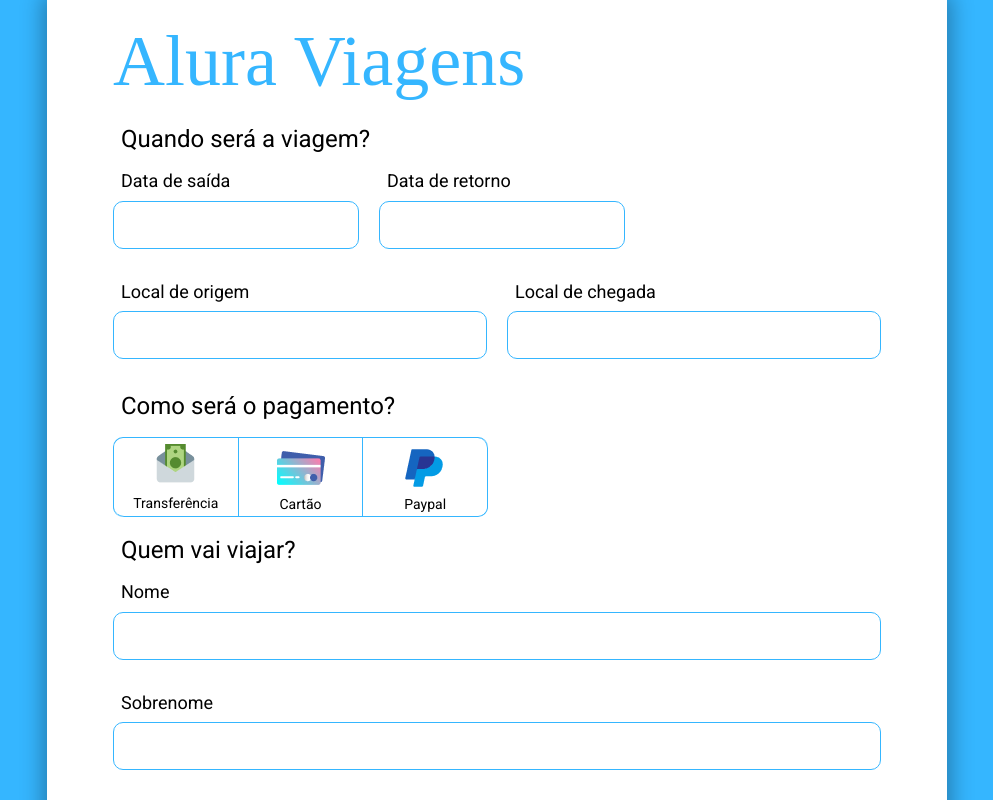
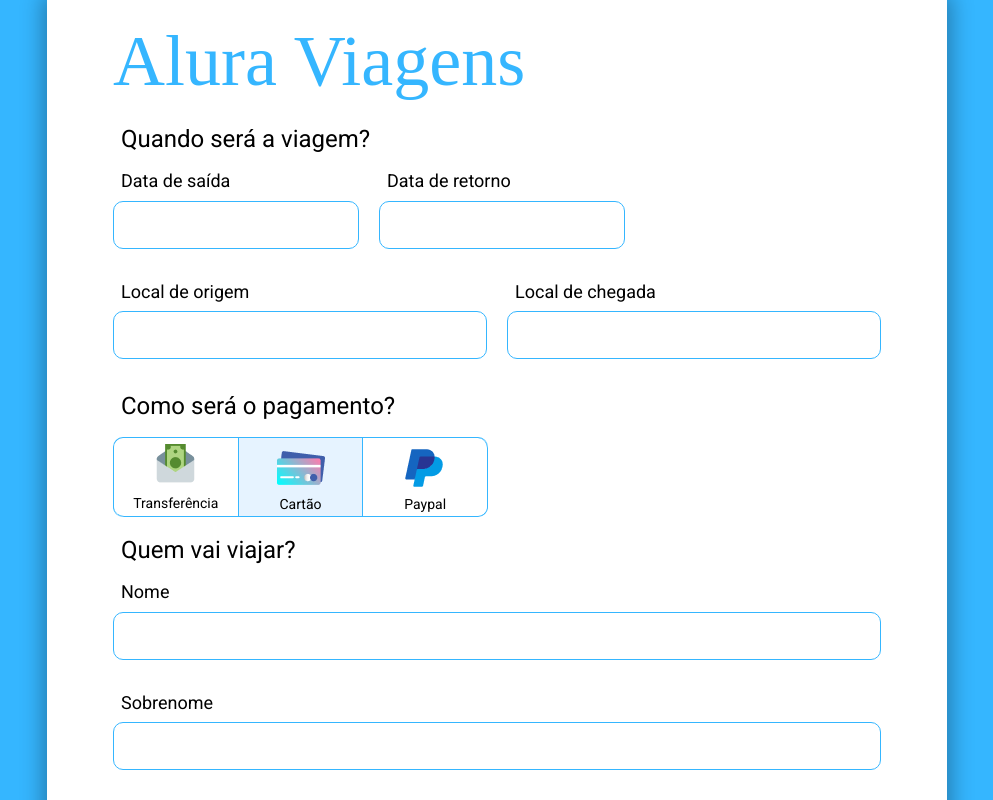
Before and after one commit to camila-cruz/alura-viagens, a Next.js app: page / in a window 1280 px wide. Shown: the top 800 px of the page, without its empty margins (143-1136 px from the left). Built offline with nearby package versions, Linux system fonts and the light colour scheme; a web font is replaced by a local one.

Commit message:
feat(radio input): add behavior and style to checked radios

```diff
--- a/src/components/forms/RadioInput/index.js
+++ b/src/components/forms/RadioInput/index.js
@@ -1,10 +1,11 @@
 import React from 'react';
-import styled from 'styled-components';
+import styled, { css } from 'styled-components';
 import PropTypes from 'prop-types';
 import Text from '../../foundation/Text';
 
 const Radio = styled.input`
-  display: none;
+  position: absolute;
+  width: 0px;
 `;
 
 const RadioWrapper = styled.label`
@@ -35,9 +36,7 @@ const RadioWrapper = styled.label`
     align-self: center;
   }
 
-  & > ${Radio}:checked {
-    background-color: rgba(211, 234, 255, 0.56);
-  }
+  ${({ checked }) => checked && css`background: rgba(211, 234, 255, 0.56);`}
 `;
 
 export function RadioInput({
@@ -45,12 +44,19 @@ export function RadioInput({
   alt,
   name,
   id,
+  checked,
+  onChange,
   children,
 }) {
   return (
-    <RadioWrapper>
+    <RadioWrapper checked={checked}>
       {/* eslint-disable-next-line no-console */}
-      <Radio type="radio" name={name} id={id} onClick={(e) => console.log(e.target.id)} />
+      <Radio
+        type="radio"
+        name={name}
+        id={id}
+        onChange={onChange}
+      />
       <img src={image} alt={alt} />
       <Text variant="radioText">
         {children}
@@ -59,10 +65,17 @@ export function RadioInput({
   );
 }
 
+RadioInput.defaultProps = {
+  checked: false,
+  onChange: null,
+};
+
 RadioInput.propTypes = {
   image: PropTypes.string.isRequired,
   alt: PropTypes.string.isRequired,
   name: PropTypes.string.isRequired,
   id: PropTypes.string.isRequired,
+  checked: PropTypes.bool,
+  onChange: PropTypes.func,
   children: PropTypes.node.isRequired,
 };
--- a/src/components/patterns/Form/index.js
+++ b/src/components/patterns/Form/index.js
@@ -1,4 +1,4 @@
-import React from 'react';
+import React, { useState } from 'react';
 import styled from 'styled-components';
 import { Button } from '../../commons/Button';
 import { Header } from '../../commons/Header';
@@ -13,6 +13,12 @@ const FormWrapper = styled.form`
 `;
 
 export default function Form() {
+  const [checked, setChecked] = useState('card');
+
+  function handleCheck(id) {
+    setChecked(id);
+  }
+
   return (
     <FormWrapper>
       <Grid.Container>
@@ -62,6 +68,8 @@ export default function Form() {
                 alt="Uma nota de dinheiro dentro de um envelope"
                 name="pagamento"
                 id="transfer"
+                onChange={(e) => handleCheck(e.target.id)}
+                checked={checked === 'transfer'}
               >
                 Transferência
               </RadioInput>
@@ -70,6 +78,8 @@ export default function Form() {
                 alt="A parte de trás de um cartão e a sombra dele"
                 name="pagamento"
                 id="card"
+                onChange={(e) => handleCheck(e.target.id)}
+                checked={checked === 'card'}
               >
                 Cartão
               </RadioInput>
@@ -78,6 +88,8 @@ export default function Form() {
                 alt="Duas letras P azuis sobrepostas"
                 name="pagamento"
                 id="paypal"
+                onChange={(e) => handleCheck(e.target.id)}
+                checked={checked === 'paypal'}
               >
                 Paypal
               </RadioInput>
```
